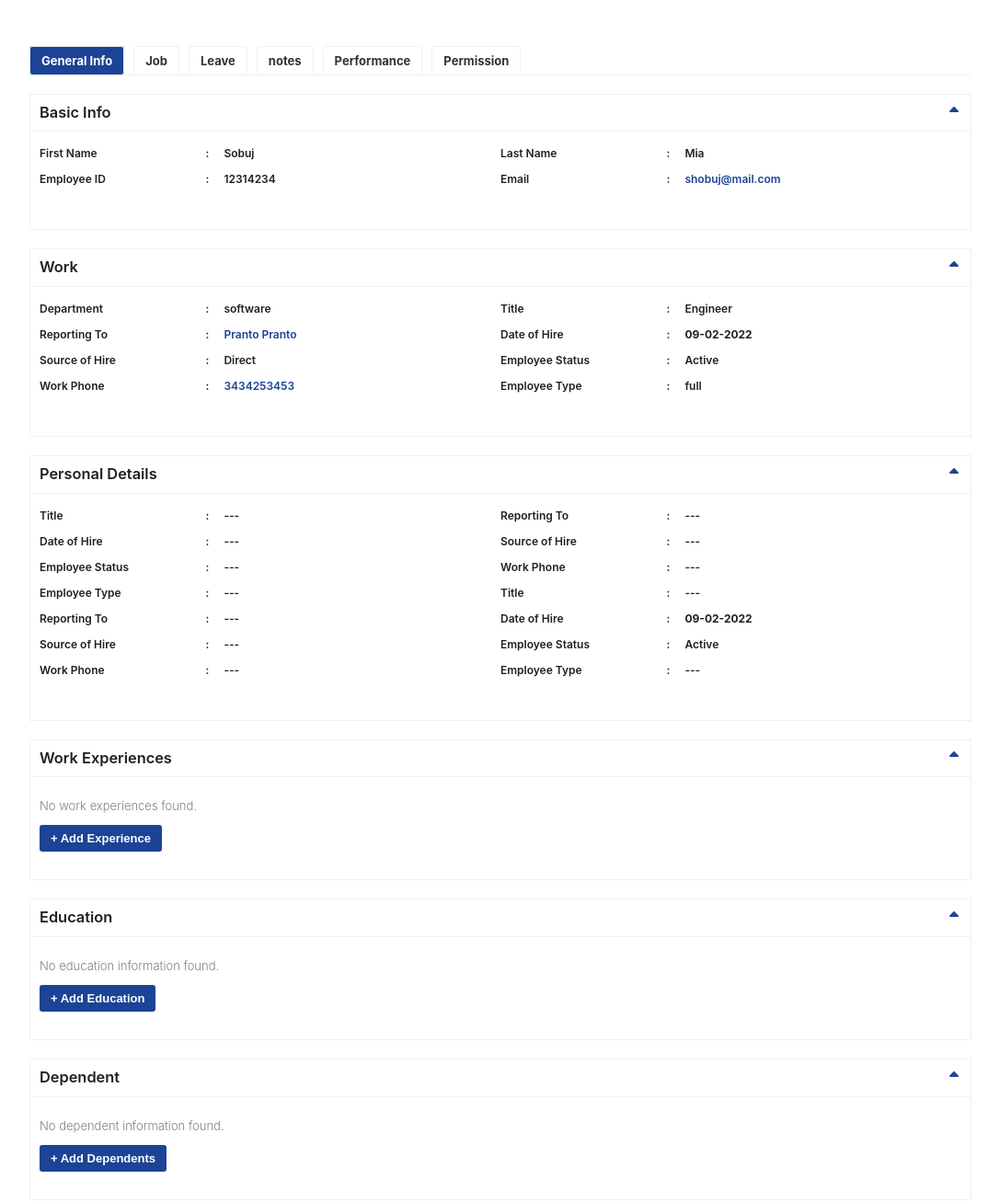
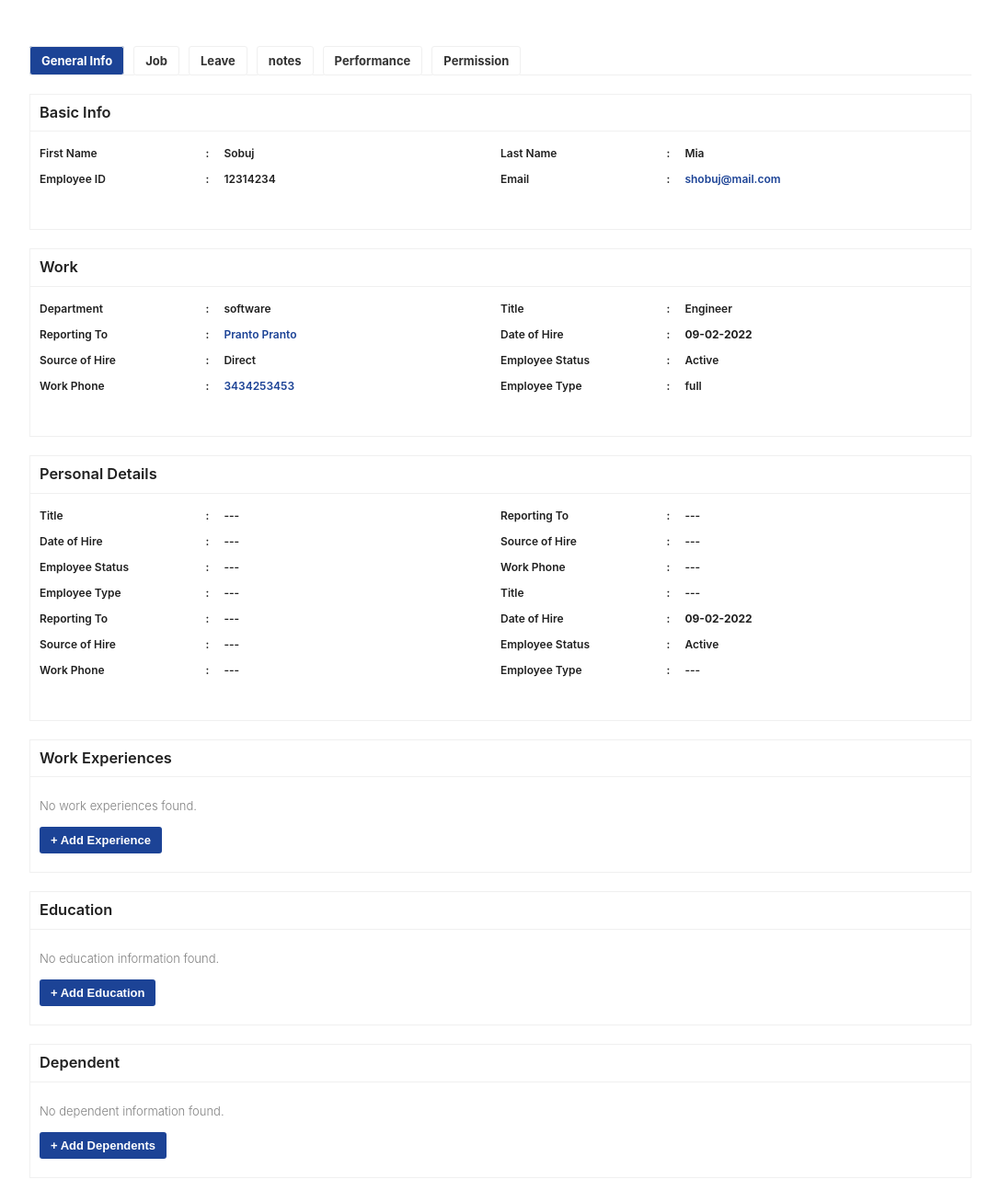
Before and after one commit to afmssrahi/ShahriarFrontEnd-timewip, a plain HTML site: page index.html in a window 1280 px wide. Shown: the part 231-1538 px from the top of the page at 92% size, without its empty margins (96-1183 px from the left). Drawn offline with Linux system fonts and the light colour scheme.

Commit message:
up-arrow-icon remove

```diff
--- a/index.html
+++ b/index.html
@@ -242,7 +242,7 @@
 
     /* add inside profile info */
     .add-profile-info {
-        padding: 10px 10px 30px;
+        padding: 10px 10px 20px;
     }
 
     .add-profile-info p {
@@ -250,6 +250,7 @@
         font-size: 13px;
         font-weight: 300;
         line-height: 16px;
+        margin-bottom: 15px;
     }
 
     .profile-info-add-btn {
@@ -330,11 +331,7 @@
                     <div class="profile-info-details">
                         <div class="profile-info-header-row">
                             <h3 class="profile-info-heading">Basic Info</h3>
-                            <svg class="up-arrow-icon" xmlns="http://www.w3.org/2000/svg" viewBox="0 0 320 512">
-                                <!--! Font Awesome Pro 6.0.0 by @fontawesome - https://fontawesome.com License - https://fontawesome.com/license (Commercial License) Copyright 2022 Fonticons, Inc. -->
-                                <path
-                                    d="M27.66 224h264.7c24.6 0 36.89-29.78 19.54-47.12l-132.3-136.8c-5.406-5.406-12.47-8.107-19.53-8.107c-7.055 0-14.09 2.701-19.45 8.107L8.119 176.9C-9.229 194.2 3.055 224 27.66 224z" />
-                            </svg>
+                            <!-- here was up-arrow-icon -->
                         </div>
 
                         <div class="inside-profile-info-row profile-basic-info-row">
@@ -367,11 +364,7 @@
                     <div class="profile-info-details">
                         <div class="profile-info-header-row">
                             <h3 class="profile-info-heading">Work</h3>
-                            <svg class="up-arrow-icon" xmlns="http://www.w3.org/2000/svg" viewBox="0 0 320 512">
-                                <!--! Font Awesome Pro 6.0.0 by @fontawesome - https://fontawesome.com License - https://fontawesome.com/license (Commercial License) Copyright 2022 Fonticons, Inc. -->
-                                <path
-                                    d="M27.66 224h264.7c24.6 0 36.89-29.78 19.54-47.12l-132.3-136.8c-5.406-5.406-12.47-8.107-19.53-8.107c-7.055 0-14.09 2.701-19.45 8.107L8.119 176.9C-9.229 194.2 3.055 224 27.66 224z" />
-                            </svg>
+                            <!-- here was up-arrow-icon -->
                         </div>
 
                         <div class="inside-profile-info-row profile-work-info-row">
@@ -424,11 +417,7 @@
                     <div class="profile-info-details">
                         <div class="profile-info-header-row">
                             <h3 class="profile-info-heading">Personal Details</h3>
-                            <svg class="up-arrow-icon" xmlns="http://www.w3.org/2000/svg" viewBox="0 0 320 512">
-                                <!--! Font Awesome Pro 6.0.0 by @fontawesome - https://fontawesome.com License - https://fontawesome.com/license (Commercial License) Copyright 2022 Fonticons, Inc. -->
-                                <path
-                                    d="M27.66 224h264.7c24.6 0 36.89-29.78 19.54-47.12l-132.3-136.8c-5.406-5.406-12.47-8.107-19.53-8.107c-7.055 0-14.09 2.701-19.45 8.107L8.119 176.9C-9.229 194.2 3.055 224 27.66 224z" />
-                            </svg>
+                            <!-- here was up-arrow-icon -->
                         </div>
 
                         <div class="inside-profile-info-row profile-personal-info-row">
@@ -511,11 +500,7 @@
                     <div class="profile-info-details">
                         <div class="profile-info-header-row">
                             <h3 class="profile-info-heading">Work Experiences</h3>
-                            <svg class="up-arrow-icon" xmlns="http://www.w3.org/2000/svg" viewBox="0 0 320 512">
-                                <!--! Font Awesome Pro 6.0.0 by @fontawesome - https://fontawesome.com License - https://fontawesome.com/license (Commercial License) Copyright 2022 Fonticons, Inc. -->
-                                <path
-                                    d="M27.66 224h264.7c24.6 0 36.89-29.78 19.54-47.12l-132.3-136.8c-5.406-5.406-12.47-8.107-19.53-8.107c-7.055 0-14.09 2.701-19.45 8.107L8.119 176.9C-9.229 194.2 3.055 224 27.66 224z" />
-                            </svg>
+                            <!-- here was up-arrow-icon -->
                         </div>
 
                         <div class="inside-add-profile-info-row profile-work-experience-info-row">
@@ -532,11 +517,7 @@
                     <div class="profile-info-details">
                         <div class="profile-info-header-row">
                             <h3 class="profile-info-heading">Education</h3>
-                            <svg class="up-arrow-icon" xmlns="http://www.w3.org/2000/svg" viewBox="0 0 320 512">
-                                <!--! Font Awesome Pro 6.0.0 by @fontawesome - https://fontawesome.com License - https://fontawesome.com/license (Commercial License) Copyright 2022 Fonticons, Inc. -->
-                                <path
-                                    d="M27.66 224h264.7c24.6 0 36.89-29.78 19.54-47.12l-132.3-136.8c-5.406-5.406-12.47-8.107-19.53-8.107c-7.055 0-14.09 2.701-19.45 8.107L8.119 176.9C-9.229 194.2 3.055 224 27.66 224z" />
-                            </svg>
+                            <!-- here was up-arrow-icon -->
                         </div>
 
                         <div class="inside-add-profile-info-row profile-education-info-row">
@@ -553,11 +534,7 @@
                     <div class="profile-info-details">
                         <div class="profile-info-header-row">
                             <h3 class="profile-info-heading">Dependent</h3>
-                            <svg class="up-arrow-icon" xmlns="http://www.w3.org/2000/svg" viewBox="0 0 320 512">
-                                <!--! Font Awesome Pro 6.0.0 by @fontawesome - https://fontawesome.com License - https://fontawesome.com/license (Commercial License) Copyright 2022 Fonticons, Inc. -->
-                                <path
-                                    d="M27.66 224h264.7c24.6 0 36.89-29.78 19.54-47.12l-132.3-136.8c-5.406-5.406-12.47-8.107-19.53-8.107c-7.055 0-14.09 2.701-19.45 8.107L8.119 176.9C-9.229 194.2 3.055 224 27.66 224z" />
-                            </svg>
+                            <!-- here was up-arrow-icon -->
                         </div>
 
                         <div class="inside-add-profile-info-row profile-dependent-info-row">
```
